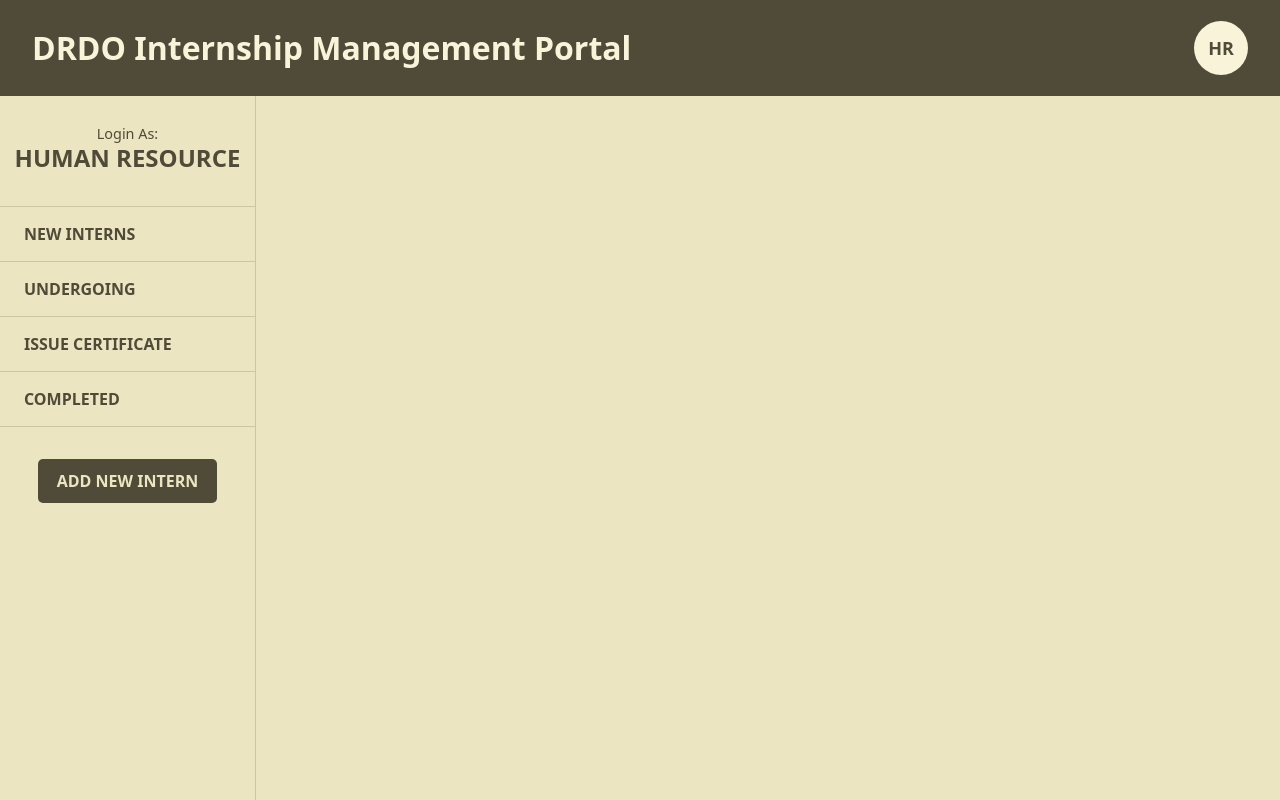
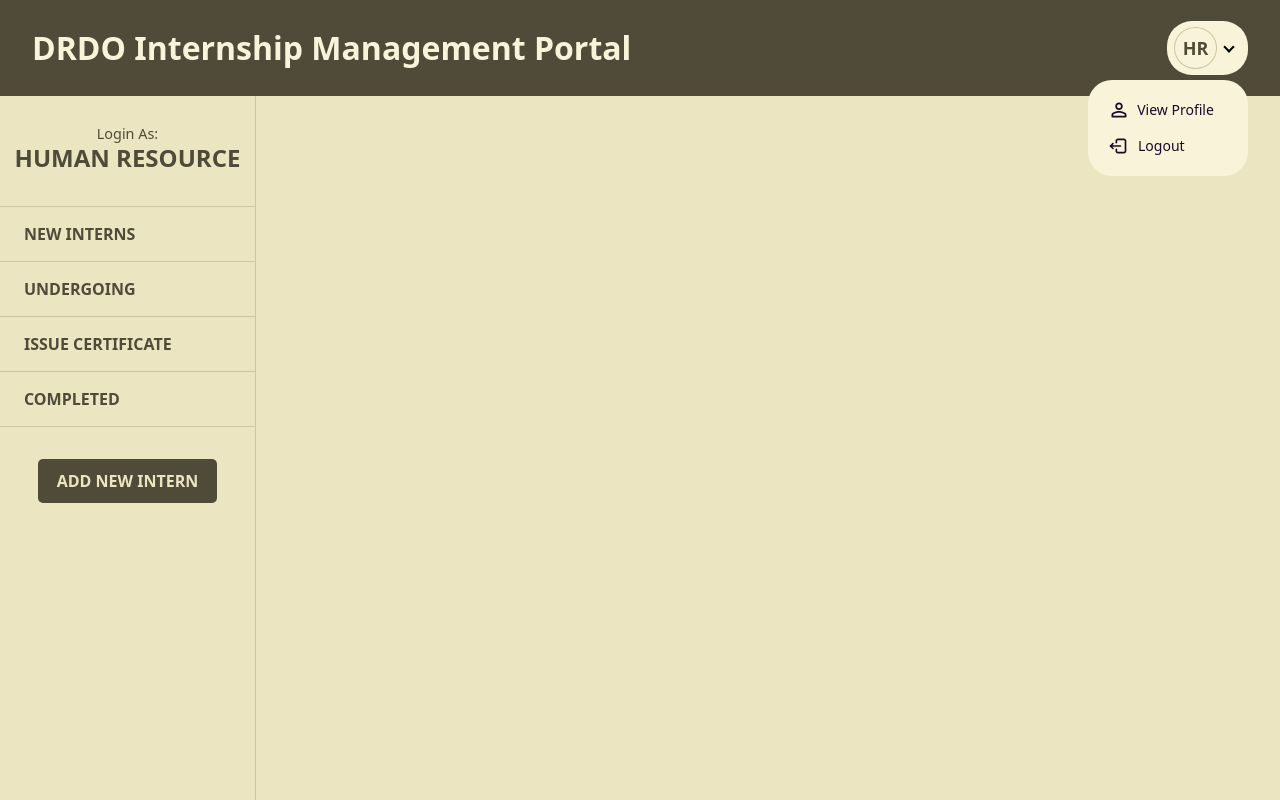
Before and after one commit to AdityanVerma/intern-management-portal, a React (Vite) app in the folder frontend/: page /user/1/hr in a window 1280 px wide. Both pictures are taken after a click on the button "HR". Built offline with nearby package versions, Linux system fonts and the light colour scheme; no server answers.

Commit message:
Enhance Header component: implement profile button with dropdown for viewing profile and logout functionality, and update styling for improved user experience.

```diff
--- a/frontend/src/components/Header/Header.css
+++ b/frontend/src/components/Header/Header.css
@@ -5,17 +5,73 @@
     align-items: center;
 }
 
-header .login-btn {
+/* Profile button */
+.profile-btn {
     background-color: var(--light-bg);
     color: var(--dark-text);
     font-weight: bold;
     height: 3em;
-    width: 3em;
-    border-radius: 50%;
+    width: 4.5em;
+    border-radius: 25px;
     padding: 12px 24px;
     font-size: 18px;
+    gap: 8px;
+    position: relative;
 }
 
-header .login-btn:disabled {
+.profile-btn:disabled {
     display: none;
 }
+
+.profile-btn p {
+    border: 1px solid var(--border);
+    padding: 8px;
+    border-radius: 50%;
+}
+
+.downarrow {
+    border-right: 2px solid black;
+    border-bottom: 2px solid black;
+    aspect-ratio: 1/1;
+    height: .5rem;
+    transform: rotate(45deg);
+    margin-right: .5rem;
+    margin-bottom: .15rem;
+}
+
+
+
+/* Header-Profile-Btn */ /* Csutom-Select-Button */ /* navbar-Dropdown */
+.custom-select-content {
+    display: flex;
+    flex-direction: column;
+    justify-content: center;
+    position: absolute;
+    align-items: flex-start;
+    background-color: var(--light-bg);
+    border-radius: 1.5rem;
+    top: 110%;
+    right: 0;
+    padding: 20px 20px 20px 20px;
+    width: 10rem;
+    gap: 1rem;
+    z-index: 5;
+}
+.custom-select-item {
+    cursor: pointer;
+}
+.custom-select-item:first-child {
+    margin-left: 0.2rem;
+}
+.custom-select-item .btn-txt {
+    font-size: 14px;
+    font-weight: 400;
+    line-height: 20px;
+    color: rgb(25, 10, 40);
+    cursor: pointer;
+    margin-left: 10px;
+}
+.custom-select-item:last-child:hover,
+.custom-select-item:first-child:hover {
+    margin-left: 1rem;
+}
--- a/frontend/src/components/Header/Header.jsx
+++ b/frontend/src/components/Header/Header.jsx
@@ -1,18 +1,102 @@
+import React, { useState } from "react";
 import { useLocation } from "react-router-dom";
 import "./Header.css";
 
 function Header({ loginAs }) {
+  const [isActive, setIsActive] = useState(false);
   const location = useLocation();
 
-  // Check if current path is the login page
   const isLoginPage = location.pathname === "/login";
+
+  const handleLogout = async () => {
+    try {
+      const token = localStorage.getItem("accessToken");
+
+      const response = await fetch("http://localhost:7000/api/v1/auth/logout", {
+        method: "POST",
+        headers: {
+          "Content-Type": "application/json",
+          Authorization: `Bearer ${token}`,
+        },
+      });
+
+      if (response.ok) {
+        localStorage.removeItem("accessToken");
+        localStorage.removeItem("refreshToken");
+        localStorage.removeItem("token");
+        window.location.href = "/login";
+      } else {
+        console.error("Logout failed");
+      }
+    } catch (err) {
+      console.error("Logout error:", err);
+    }
+  };
 
   return (
     <header>
       <h1>DRDO Internship Management Portal</h1>
-      {!isLoginPage && (
-        <button className="flex-cen-all login-btn">{loginAs}</button>
-      )}
+      <div style={{ position: "relative" }}>
+        {!isLoginPage && (
+          <button
+            className="flex-cen-all profile-btn"
+            onClick={() => {
+              setIsActive(!isActive);
+            }}
+          >
+            <p className="profile">{loginAs}</p>
+            <div className="downarrow"></div>
+          </button>
+        )}
+        {isActive && (
+          <div className="custom-select-content">
+            <div className="flex-cen-all custom-select-item">
+              <svg
+                width="16"
+                height="16"
+                viewBox="0 0 16 16"
+                fill="none"
+                xmlns="http://www.w3.org/2000/svg"
+              >
+                <path
+                  d="M8 2.28125C9.0875 2.28125 9.96875 3.1625 9.96875 4.25C9.96875 5.3375 9.0875 6.21875 8 6.21875C6.9125 6.21875 6.03125 5.3375 6.03125 4.25C6.03125 3.1625 6.9125 2.28125 8 2.28125ZM8 10.7188C10.7844 10.7188 13.7188 12.0875 13.7188 12.6875V13.7188H2.28125V12.6875C2.28125 12.0875 5.21562 10.7188 8 10.7188ZM8 0.5C5.92812 0.5 4.25 2.17812 4.25 4.25C4.25 6.32188 5.92812 8 8 8C10.0719 8 11.75 6.32188 11.75 4.25C11.75 2.17812 10.0719 0.5 8 0.5ZM8 8.9375C5.49687 8.9375 0.5 10.1938 0.5 12.6875V14.5625C0.5 15.0781 0.921875 15.5 1.4375 15.5H14.5625C15.0781 15.5 15.5 15.0781 15.5 14.5625V12.6875C15.5 10.1938 10.5031 8.9375 8 8.9375Z"
+                  fill="#190A28"
+                ></path>
+              </svg>
+              <span className="flex-cen-all btn-txt">View Profile</span>
+            </div>
+            <div className="flex-cen-all custom-select-item">
+              <svg
+                width="20"
+                height="20"
+                viewBox="0 0 20 20"
+                fill="none"
+                xmlns="http://www.w3.org/2000/svg"
+              >
+                <path
+                  fill-rule="evenodd"
+                  clip-rule="evenodd"
+                  d="M10 4.16667C9.77899 4.16667 9.56702 4.25446 9.41074 4.41074C9.25446 4.56702 9.16667 4.77899 9.16667 5V6.66667C9.16667 7.1269 8.79357 7.5 8.33333 7.5C7.8731 7.5 7.5 7.1269 7.5 6.66667V5C7.5 4.33696 7.76339 3.70107 8.23223 3.23223C8.70107 2.76339 9.33696 2.5 10 2.5H15.8333C16.4964 2.5 17.1323 2.76339 17.6011 3.23223C18.0699 3.70107 18.3333 4.33696 18.3333 5V15C18.3333 15.663 18.0699 16.2989 17.6011 16.7678C17.1323 17.2366 16.4964 17.5 15.8333 17.5H10C9.33696 17.5 8.70107 17.2366 8.23223 16.7678C7.76339 16.2989 7.5 15.663 7.5 15V13.3333C7.5 12.8731 7.8731 12.5 8.33333 12.5C8.79357 12.5 9.16667 12.8731 9.16667 13.3333V15C9.16667 15.221 9.25446 15.433 9.41074 15.5893C9.56703 15.7455 9.77899 15.8333 10 15.8333H15.8333C16.0543 15.8333 16.2663 15.7455 16.4226 15.5893C16.5789 15.433 16.6667 15.221 16.6667 15V5C16.6667 4.77899 16.5789 4.56702 16.4226 4.41074C16.2663 4.25446 16.0543 4.16667 15.8333 4.16667H10Z"
+                  fill="#190A28"
+                ></path>
+                <path
+                  fill-rule="evenodd"
+                  clip-rule="evenodd"
+                  d="M5.58936 6.91075C5.9148 7.23619 5.9148 7.76382 5.58936 8.08926L4.51195 9.16667H12.5001C12.9603 9.16667 13.3334 9.53977 13.3334 10C13.3334 10.4602 12.9603 10.8333 12.5001 10.8333H2.50011C2.16305 10.8333 1.85919 10.6303 1.73021 10.3189C1.60122 10.0075 1.67252 9.64908 1.91085 9.41075L4.41085 6.91075C4.73629 6.58531 5.26392 6.58531 5.58936 6.91075Z"
+                  fill="#190A28"
+                ></path>
+                <path
+                  fill-rule="evenodd"
+                  clip-rule="evenodd"
+                  d="M1.91083 9.41075C2.23626 9.08531 2.7639 9.08531 3.08934 9.41075L5.58934 11.9107C5.91477 12.2362 5.91477 12.7638 5.58934 13.0893C5.2639 13.4147 4.73626 13.4147 4.41083 13.0893L1.91083 10.5893C1.58539 10.2638 1.58539 9.73619 1.91083 9.41075Z"
+                  fill="#190A28"
+                ></path>
+              </svg>
+              <span className="flex-cen-all btn-txt" onClick={handleLogout}>Logout</span>
+            </div>
+          </div>
+        )}
+      </div>
     </header>
   );
 }
```
Also changed, not shown: 1 other file (tests, documents, lock files or other folders).
